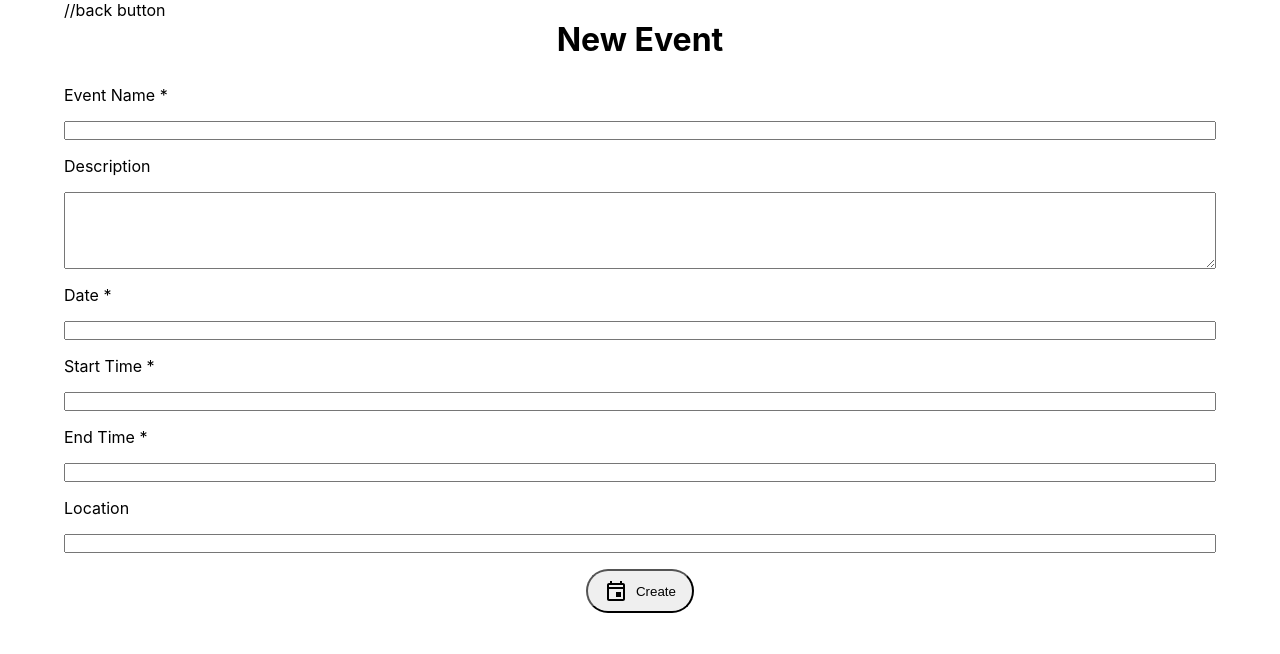
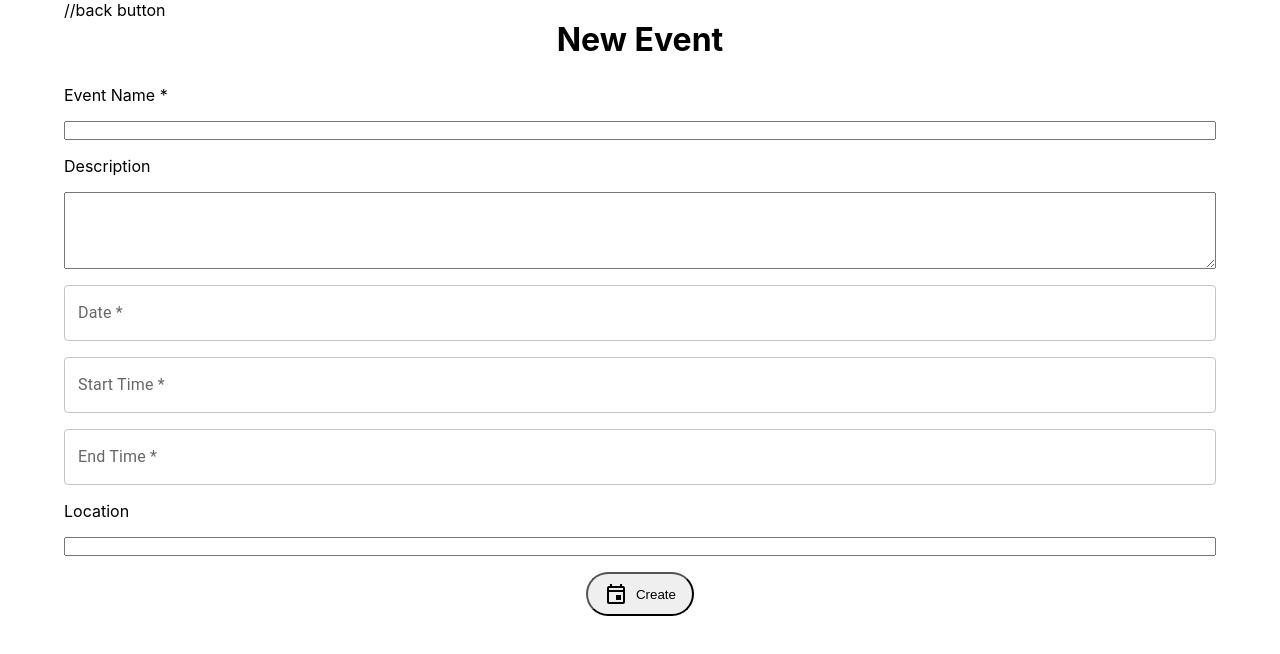
Before and after one commit to gaiisay/capstone-project, a Next.js app: page /events/add in a window 1280 px wide. Shown: the top 654 px of the page. Built offline with nearby package versions, Linux system fonts and the light colour scheme.

Commit message:
add mui date and time picker

```diff
--- a/package.json
+++ b/package.json
@@ -14,6 +14,12 @@
     "prettier": "prettier --ignore-path .gitignore --write ."
   },
   "dependencies": {
+    "@date-io/date-fns": "^2.16.0",
+    "@emotion/react": "^11.10.5",
+    "@emotion/styled": "^11.10.5",
+    "@mui/material": "^5.10.14",
+    "@mui/x-date-pickers": "^5.0.8",
+    "date-fns": "^2.29.3",
     "next": "13.0.3",
     "react": "18.2.0",
     "react-dom": "18.2.0",
--- a/pages/events/add/index.js
+++ b/pages/events/add/index.js
@@ -1,26 +1,52 @@
 import styled from "styled-components";
 import Button from "../../../components/Button";
+import TextField from "@mui/material/TextField";
+import { de } from "date-fns/locale";
+import { DatePicker, LocalizationProvider, TimePicker } from "@mui/x-date-pickers";
+import { AdapterDateFns } from "@mui/x-date-pickers/AdapterDateFns";
+import { useState } from "react";
 
 function AddEvent() {
+  const [date, setDate] = useState(null);
+  const [startTime, setStartTime] = useState(null);
+  const [endTime, setEndTime] = useState(null);
+
   return (
     <main>
       //back button
       <h1>New Event</h1>
+      <LocalizationProvider dateAdapter={AdapterDateFns} adapterLocale={de}>
         <StyledForm>
           <label htmlFor="input-event-name">Event Name *</label>
-        <input type="text" id="input-event-name" name="title" required />
+          <input type="text" id="input-event-name" name="title" maxLength={50} required />
 
           <label htmlFor="input-description">Description</label>
           <textarea id="input-description" name="description" rows="5" />
 
-        <label htmlFor="input-date">Date *</label>
-        <input type="text" id="input-date" name="date" required />
-
-        <label htmlFor="input-event-name">Start Time *</label>
-        <input type="text" id="input-start-time" name="startTime" required />
-
-        <label htmlFor="input-event-name">End Time *</label>
-        <input type="text" id="input-end-time" name="endTime" required />
+          <DatePicker
+            label="Date *"
+            value={date}
+            onChange={(newDate) => {
+              setDate(newDate);
+            }}
+            renderInput={(params) => <TextField {...params} />}
+          />
+          <TimePicker
+            label="Start Time *"
+            value={startTime}
+            onChange={(newTime) => {
+              setStartTime(newTime);
+            }}
+            renderInput={(params) => <TextField {...params} />}
+          />
+          <TimePicker
+            label="End Time *"
+            value={endTime}
+            onChange={(newTime) => {
+              setEndTime(newTime);
+            }}
+            renderInput={(params) => <TextField {...params} />}
+          />
 
           <label htmlFor="input-location">Location</label>
           <input type="text" id="input-location" name="location" />
@@ -29,6 +55,7 @@ function AddEvent() {
             Create
           </Button>
         </StyledForm>
+      </LocalizationProvider>
     </main>
   );
 }
```
Also changed, not shown: 1 other file (tests, documents, lock files or other folders). Lines whose indentation alone changed are shown as unchanged.
